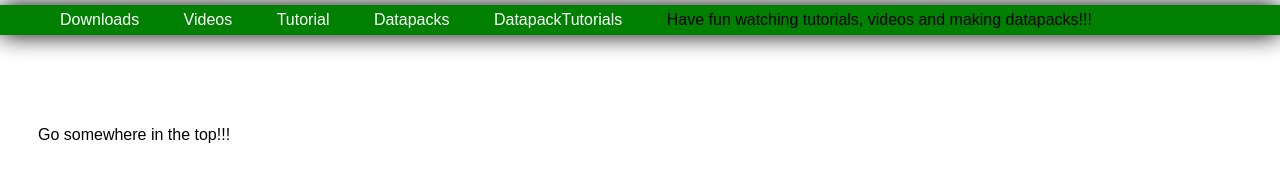
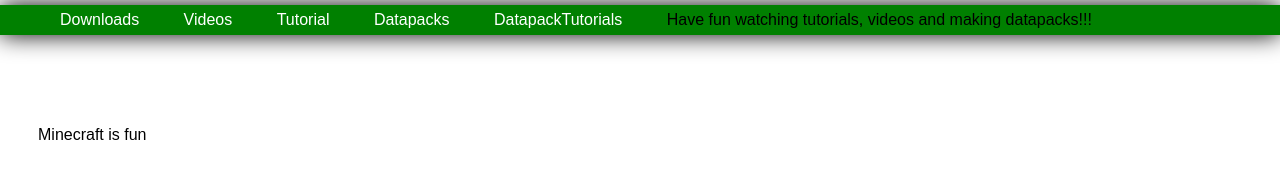
Before and after one commit to Bunnly/Bunnly, a plain HTML site: page index.html in a window 1280 px wide. Drawn offline with Linux system fonts and the light colour scheme.

Commit message:
boom boom boom i like gunssssss

```diff
--- a/index.html
+++ b/index.html
@@ -61,7 +61,7 @@ text-decoration: none;
 </nav>
 </header>
 
-<p>Go somewhere in the top!!!</p>
+<p>Minecraft is fun</p>
 
 </Body>
 </Html>
```
